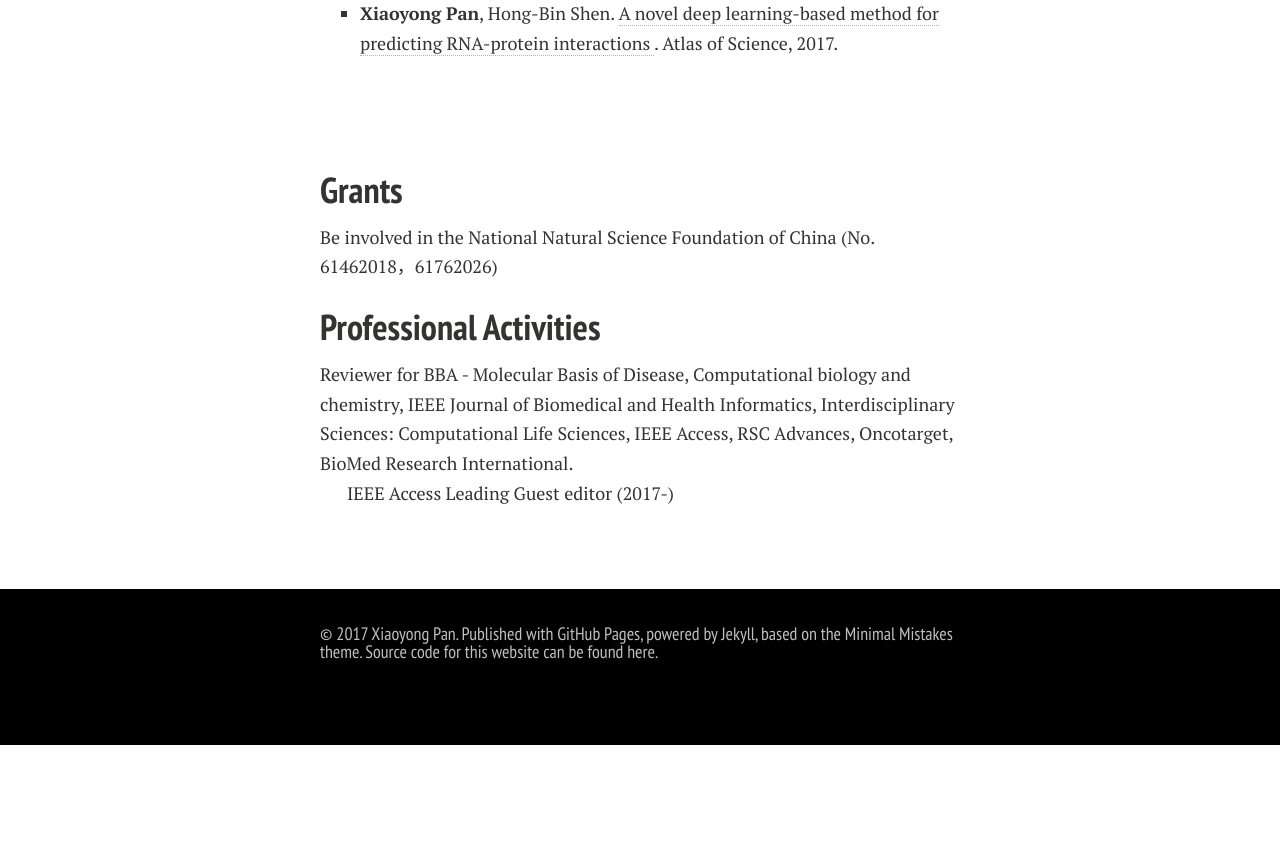
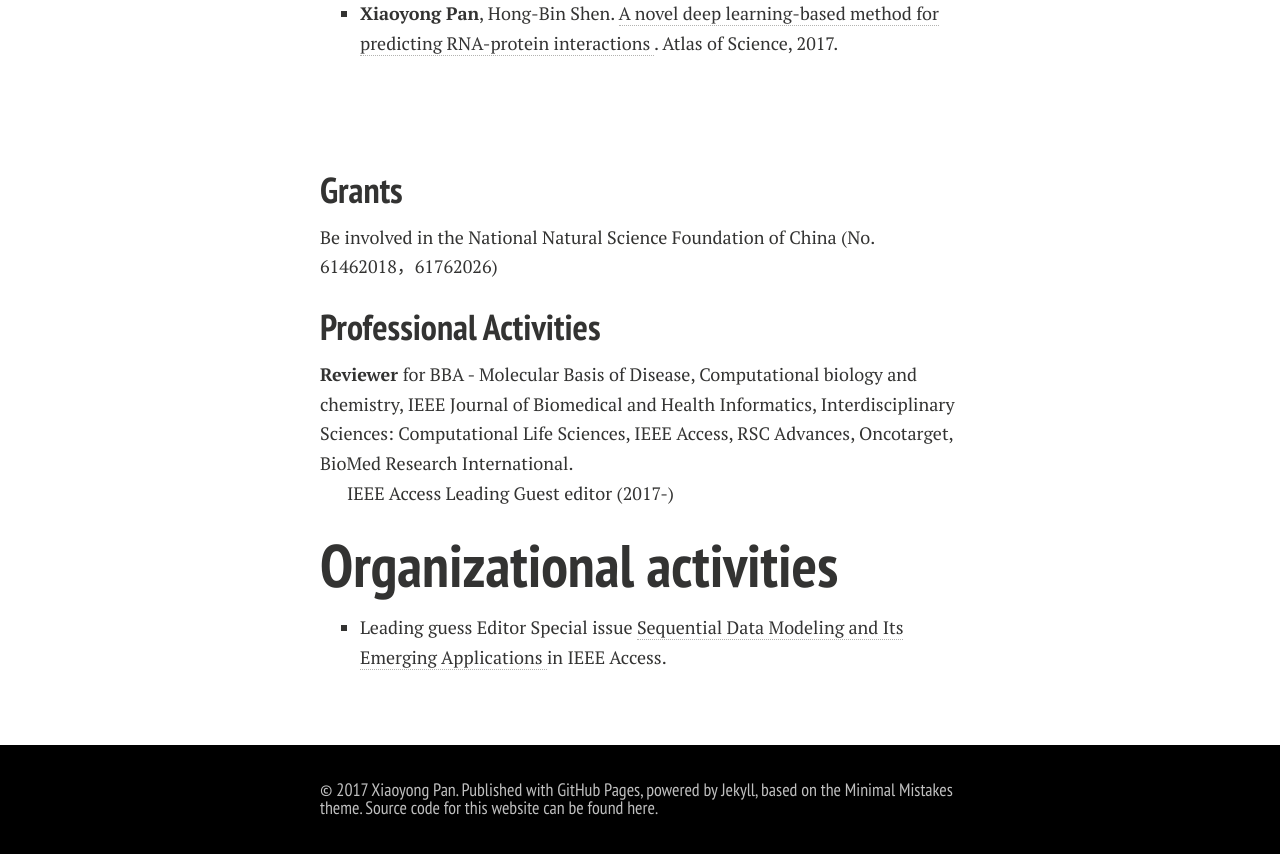
Before and after one commit to xypan1232/xypan1232.github.io, a Jekyll site: the page built from publications.md, in a window 1280 px wide and 900 px high, scrolled down 2597 px. Shown: the top 854 px of the window. Built offline with Jekyll 4.4.1, drawn with Linux system fonts in a browser that asks for light colours; nearby versions of some CDN libraries; Markdown is read by kramdown in place of the engine named in the settings; before the commit the page ends 3342 px from its top, so only the background shows below that.

Commit message:
Update publications.md

```diff
--- a/publications.md
+++ b/publications.md
@@ -80,6 +80,11 @@ See my Publication at <a href="https://scholar.google.com/citations?hl=en&user=Y
 Be involved in the National Natural Science Foundation of China (No. 61462018，61762026)
 
 ## Professional Activities
-Reviewer for BBA - Molecular Basis of Disease, Computational biology and chemistry, IEEE Journal of Biomedical and Health Informatics, Interdisciplinary Sciences: Computational Life Sciences, IEEE Access, RSC Advances, Oncotarget, BioMed Research International.<br>
+<b>Reviewer </b> for BBA - Molecular Basis of Disease, Computational biology and chemistry, IEEE Journal of Biomedical and Health Informatics, Interdisciplinary Sciences: Computational Life Sciences, IEEE Access, RSC Advances, Oncotarget, BioMed Research International.<br>
 
 IEEE Access Leading Guest editor (2017-) <br>
+
+# Organizational activities
+<ul><li>Leading guess Editor Special issue <a href="http://ieeeaccess.ieee.org/special-sections/sequential-data-modeling-emerging-applications/">Sequential Data Modeling and Its Emerging Applications </a> in IEEE Access. </li>
+
+</ul>
```
